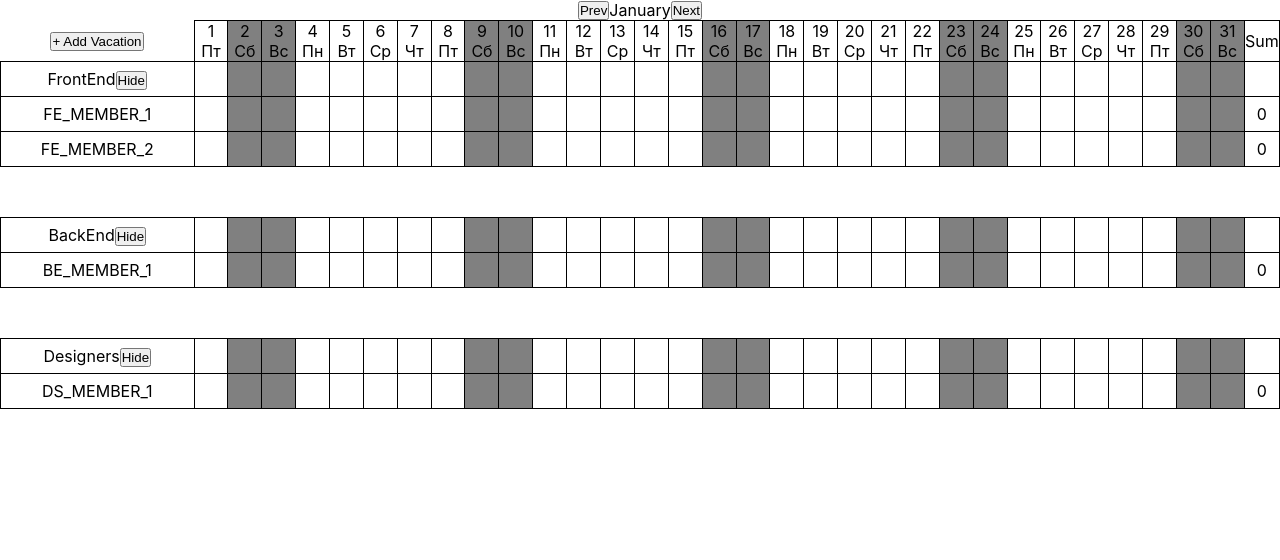
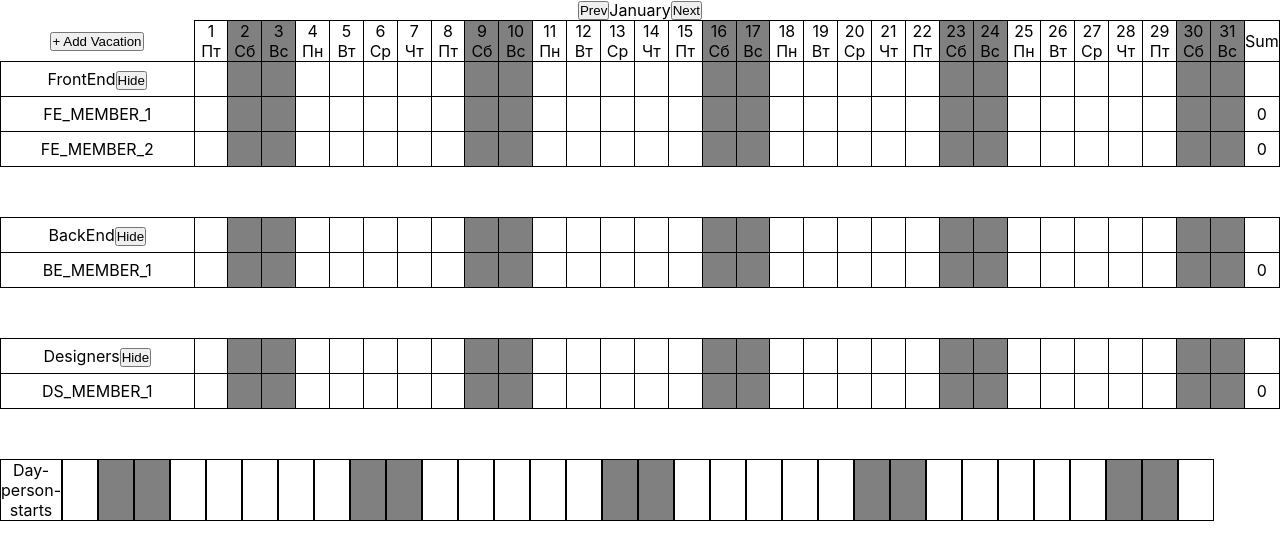
Before and after one commit to KoIIIaPaOlovo/calendar, a React (Create React App) app: page / in a window 1280 px wide. Shown: the top 560 px of the page. Built offline with nearby package versions, Linux system fonts and the light colour scheme.

Commit message:
create footer

```diff
--- a/src/App.js
+++ b/src/App.js
@@ -1,7 +1,8 @@
 import React from "react";
 import './App.css';
-import MonthPicker from "./components/MonthPicker"
-import Table from "./components/Table"
+import MonthPicker from "./components/MonthPicker";
+import Table from "./components/Table";
+import Footer from "./components/Footer";
 
 export default class App extends React.Component{
   constructor(){
@@ -17,6 +18,7 @@ export default class App extends React.Component{
       <div className="app-wrapper">
       <MonthPicker changeDate={this.changeDate} currentDate={this.state.currentDate}/>
       <Table currentDate={this.state.currentDate}/>
+      <Footer currentDate={this.state.currentDate}/>
       </div>
     )
   }
--- /dev/null
+++ b/src/components/Footer.js
@@ -0,0 +1,73 @@
+import React from "react";
+import dayNames from "../additions/dayNames";
+import Team from "./Team"
+import teams from '../additions/teams';
+import './Footer.css'
+
+ class Footer extends React.Component {
+    constructor(props){
+        super(props);
+        this.countDays = this.countDays.bind(this);
+        this.state = {
+            days: this.countDays(this.props.currentDate),
+            isShown: true
+        };
+        this.vacations = [] ;
+    }
+    // componentDidMount(){
+    //     this.generateSumVacations();
+    // }
+    render(){
+        return(
+            <tbody>
+                 <tr>
+                <td className="tfoot">Day-person-starts </td>
+                {this.outputDays()}
+                    <td>
+                    </td>
+                </tr>
+            </tbody>
+
+
+        )
+    }
+    outputDays(){
+        let arrayOfElements = [];
+        for (let index = 1; index <= this.state.days; index++) {
+            let dayName = dayNames[new Date(this.props.currentDate.getFullYear(),this.props.currentDate.getMonth(),index).getDay()];
+            if (dayName === "Вс" || dayName === "Сб")
+            {
+                arrayOfElements.push(
+                    <td key={index} className="weekend">
+                    </td>
+                )
+            }else{
+                arrayOfElements.push(
+                    <td key={index}>
+                    </td>
+                )
+            }
+        }
+        return arrayOfElements;
+    }
+    countDays(date){
+        return (33 - new Date(date.getFullYear(date), date.getMonth(date), 33).getDate(date));
+    }
+
+    // generateSumVacations(){
+    //     this.vacations = [];
+    //     this.teams.participants.forEach(member => {
+    //         member.vacations.forEach(vacation => {
+    //             this.vacations.push({
+    //                 userId: member.id,
+    //                 startDate: vacation.slice(0,10),
+    //                 endDate: vacation.slice(13)
+
+    //             })
+    //         })
+    //     })
+    //     console.dir(this.vacations);
+    }
+
+
+  export default Footer;
--- a/src/components/Table.js
+++ b/src/components/Table.js
@@ -2,7 +2,8 @@ import React from "react";
 import dayNames from "../additions/dayNames";
 import './Table.css';
 import Team from "./Team"
-import teams from '../additions/teams'
+import teams from '../additions/teams';
+import Footer from "./Footer";
 
 export default class Table extends React.Component{
     constructor(props){
@@ -33,9 +34,8 @@ export default class Table extends React.Component{
                     return <Team currentDate={this.props.currentDate} team={team} key={index}/>
                 })
                 }
-                <tfoot>
 
-                </tfoot>
+
             </table>
         )
     }
```
Also changed, not shown: src/components/Footer.css (added), 2 other files (tests, documents, lock files or other folders).
